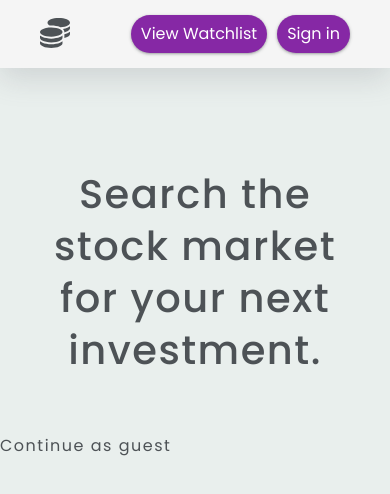
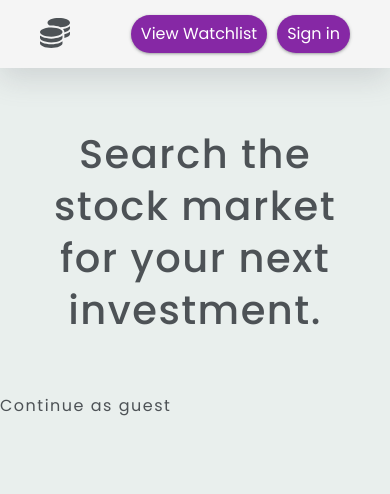
Before and after one commit to becks135/stock-app, a React (Create React App) app: page / in a window 390 px wide. Shown: the top 494 px of the page. Built offline with nearby package versions, Linux system fonts and the light colour scheme; no server answers; the database is empty.

Commit message:
update styles for header and radio button focus

```diff
--- a/public/index.html
+++ b/public/index.html
@@ -24,7 +24,7 @@
       work correctly both with client-side routing and a non-root public URL.
       Learn how to configure a non-root public URL by running `npm run build`.
     -->
-    <title>React App</title>
+    <title>Stock Market Data</title>
   </head>
   <body>
     <noscript>You need to enable JavaScript to run this app.</noscript>
--- a/src/styles/sass/partials/Components/_Home.scss
+++ b/src/styles/sass/partials/Components/_Home.scss
@@ -1,5 +1,5 @@
 h1 {
-    padding:100px 40px  60px 40px;
+    padding:80px 40px  60px 40px;
     text-align: center;
     font-size: 6.0rem;
     font-weight: 500;
@@ -22,12 +22,14 @@ h1 {
 //media queries
 @media(max-width:650px){
     h1{
+        padding-top:60px;
         font-size: 5.0rem;
     }
 }
 
 @media(max-width:450px){
     h1{
+        // padding-top:60px;
         font-size: 4.0rem;
     }
 }
--- a/src/styles/sass/partials/_general.scss
+++ b/src/styles/sass/partials/_general.scss
@@ -46,7 +46,7 @@ fieldset {
 
     input[type=radio]:focus + label {
         background-color: #d6d4e0;
-        border:1px dotted blue;
+        border:1px dashed $clr-contrast-02;
     }
 
     input[type=radio] + label:hover,
@@ -91,7 +91,6 @@ a{
     margin:0 auto;
     width:85%;
     max-width:1200px;
-    // background-color: $clr-light-02;
 }
 
 .positive-change{
@@ -101,12 +100,6 @@ a{
 .negative-change{
     color:rgb(172, 0, 0);
 }
-
-// .App{
-//     // filter:grayscale(80%);
-//     background-image: url("../../../assets/oren-elbaz-Wf1opKy4iaI-unsplash.jpg");
-//     background-size:cover;
-// }
 
 .button{
     padding: 10px;
@@ -120,7 +113,6 @@ a{
     transition:all 0.3s;
     font-family: 'Poppins', sans-serif;
 
-
     &:hover,
     &:focus{
         background-color: $clr-light-02;
```
